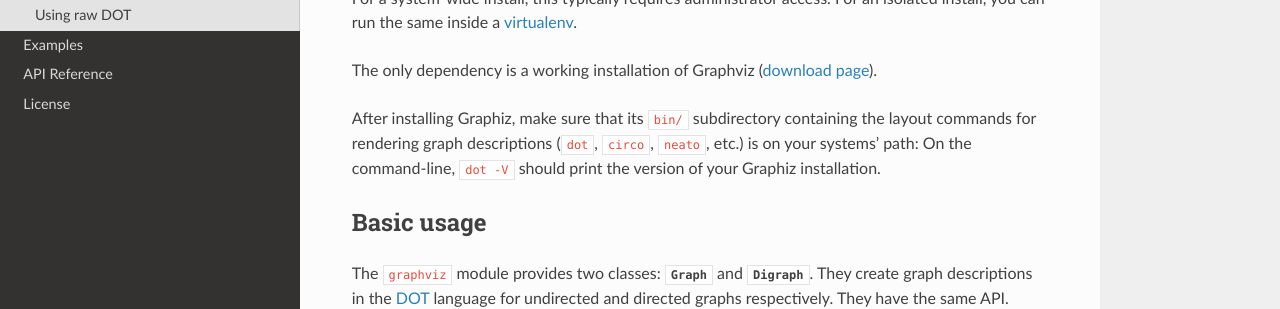
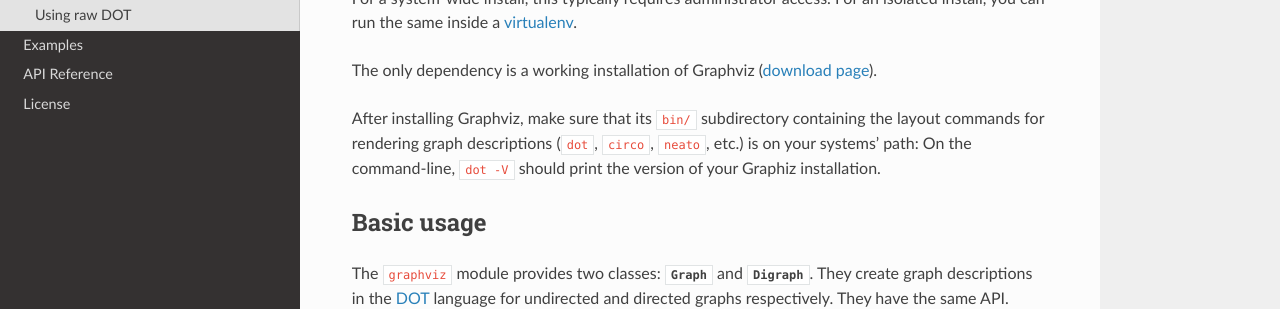
Before and after one commit to xflr6/graphviz, a Sphinx documentation site: the page built from docs/manual.rst, in a window 1280 px wide and 900 px high. Shown: the part 369-678 px from the top of the window. Built offline with Sphinx 7.4.7 and the Read the Docs theme 2.0.0, drawn with Linux system fonts in a browser that asks for light colours; part of the change alters nothing that is shown.

Commit message:
docs: add link to gh notebook.ipynb

```diff
--- a/docs/manual.rst
+++ b/docs/manual.rst
@@ -20,7 +20,7 @@ isolated install, you can run the same inside a virtualenv_.
 
 The only dependency is a working installation of Graphviz (`download page`_).
 
-After installing Graphiz, make sure that its ``bin/`` subdirectory containing
+After installing Graphviz, make sure that its ``bin/`` subdirectory containing
 the layout commands for rendering graph descriptions (``dot``, ``circo``,
 ``neato``, etc.) is on your systems' path: On the command-line, ``dot -V``
 should print the version of your Graphiz installation.
@@ -156,9 +156,9 @@ IPython notebooks
 :py:class:`~graphviz.Graph` and :py:class:`~graphviz.Digraph` objects have a
 ``_repr_svg_``-method so they can be rendered and displayed directly inside an
 IPython notebook. For an example, see the ``examples/notebook.ipynb`` in the
-`source repository/distribution`__.
+`source repository/distribution`__ (nbviewer_).
 
-__ http://nbviewer.ipython.org/github/xflr6/graphviz/blob/master/examples/notebook.ipynb
+__ notebook_
 
 
 Styling
@@ -248,8 +248,11 @@ engines, IPython notebook repr, etc.), see above.
 .. _pip: http://pip.readthedocs.org
 .. _virtualenv: http://virtualenv.pypa.io
 
-.. _Graphviz:  http://www.graphviz.org
+.. _Graphviz: http://www.graphviz.org
 .. _download page: http://www.graphviz.org/Download.php
 .. _DOT: http://www.graphviz.org/doc/info/lang.html
 .. _output file format: http://www.graphviz.org/doc/info/output.html
 .. _appearance: http://www.graphviz.org/doc/info/attrs.html
+
+.. _notebook: http://github.com/xflr6/graphviz/blob/master/examples/notebook.ipynb
+.. _nbviewer: http://nbviewer.ipython.org/github/xflr6/graphviz/blob/master/examples/notebook.ipynb
```
Also changed, not shown: 1 other file.
